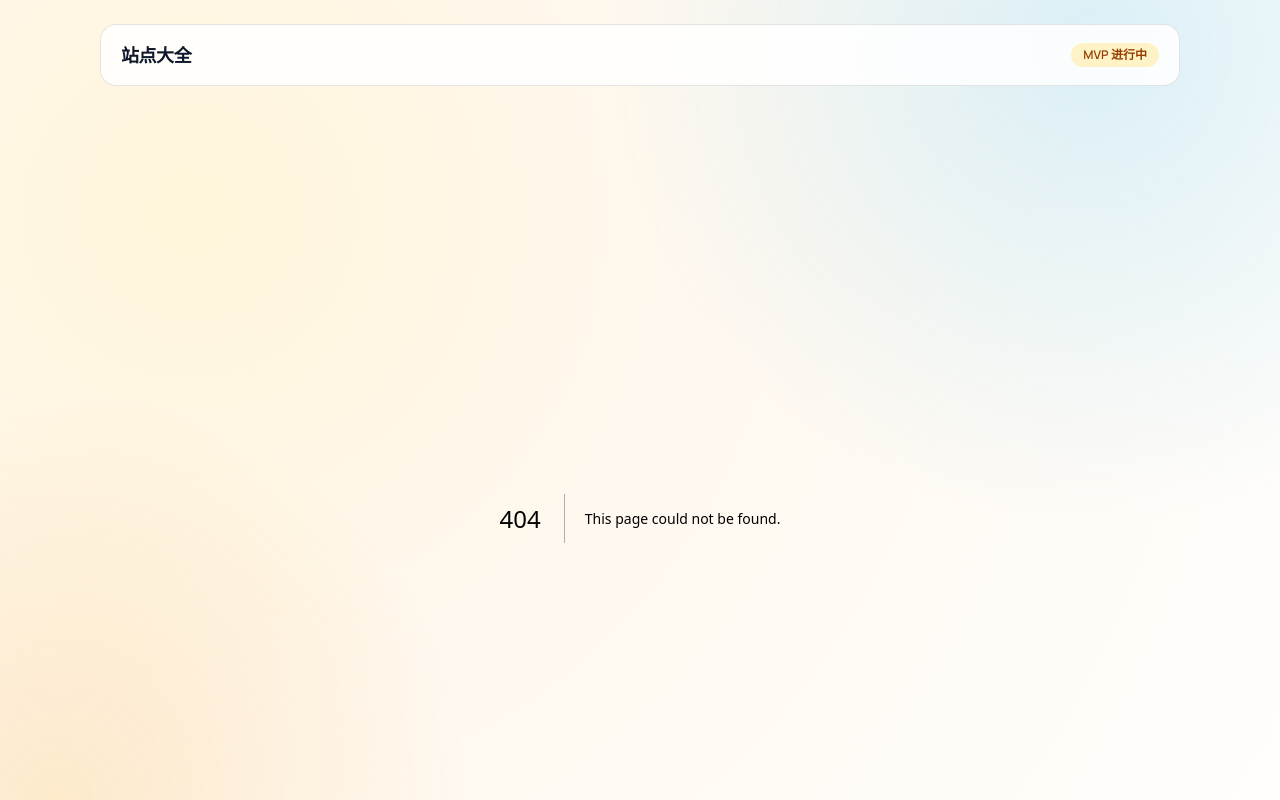
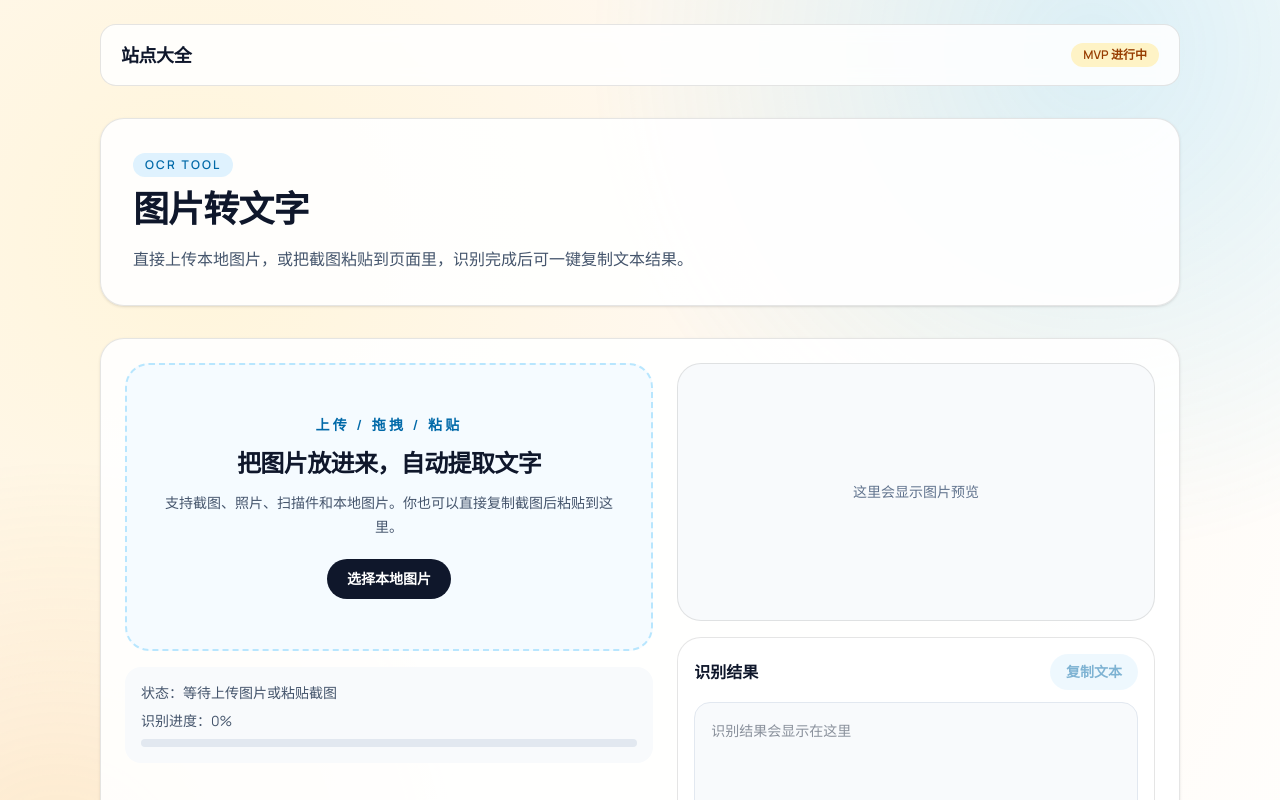
Before and after one commit to ChenChangxinX/web-for-myself, a Next.js app: page /tools/image-to-text in a window 1280 px wide. Before the commit this address had no page. Shown: the top 800 px of the page. Built offline with nearby package versions, Linux system fonts and the light colour scheme.

Commit message:
feat: add image to text ocr tool

```diff
--- /dev/null
+++ b/app/tools/image-to-text/ocr-tool.tsx
@@ -0,0 +1,213 @@
+"use client";
+
+import { useEffect, useRef, useState, type ClipboardEvent } from "react";
+import { createWorker } from "tesseract.js";
+
+/* eslint-disable @next/next/no-img-element */
+
+type OcrWorker = Awaited<ReturnType<typeof createWorker>>;
+
+const LANGUAGE = "chi_sim";
+const LANG_PATH = "https://tessdata.projectnaptha.com/4.0.0_fast";
+
+export function OcrTool() {
+  const [previewUrl, setPreviewUrl] = useState<string | null>(null);
+  const [fileName, setFileName] = useState<string>("");
+  const [recognizedText, setRecognizedText] = useState<string>("");
+  const [progress, setProgress] = useState<number>(0);
+  const [statusMessage, setStatusMessage] = useState<string>("等待上传图片或粘贴截图");
+  const [isRecognizing, setIsRecognizing] = useState(false);
+  const [copyState, setCopyState] = useState<"idle" | "copied">("idle");
+  const workerRef = useRef<OcrWorker | null>(null);
+  const fileInputRef = useRef<HTMLInputElement | null>(null);
+
+  useEffect(() => {
+    return () => {
+      void workerRef.current?.terminate();
+    };
+  }, []);
+
+  useEffect(() => {
+    return () => {
+      if (previewUrl) {
+        URL.revokeObjectURL(previewUrl);
+      }
+    };
+  }, [previewUrl]);
+
+  async function ensureWorker() {
+    if (workerRef.current) {
+      return workerRef.current;
+    }
+
+    const worker = await createWorker(LANGUAGE, 1, {
+      langPath: LANG_PATH,
+      logger: (message) => {
+        if (typeof message.progress === "number") {
+          setProgress(Math.round(message.progress * 100));
+        }
+
+        if (message.status) {
+          setStatusMessage(message.status);
+        }
+      },
+    });
+
+    workerRef.current = worker;
+    return worker;
+  }
+
+  async function processFile(file: File) {
+    if (!file.type.startsWith("image/")) {
+      setStatusMessage("请选择图片文件");
+      return;
+    }
+
+    if (previewUrl) {
+      URL.revokeObjectURL(previewUrl);
+    }
+
+    const nextPreviewUrl = URL.createObjectURL(file);
+    setPreviewUrl(nextPreviewUrl);
+    setFileName(file.name);
+    setRecognizedText("");
+    setCopyState("idle");
+    setIsRecognizing(true);
+    setProgress(0);
+    setStatusMessage("正在初始化 OCR 引擎...");
+
+    try {
+      const worker = await ensureWorker();
+      const result = await worker.recognize(file);
+      setRecognizedText(result.data.text.trim());
+      setStatusMessage("识别完成");
+      setProgress(100);
+    } catch (error) {
+      setStatusMessage(error instanceof Error ? error.message : "识别失败，请重试");
+    } finally {
+      setIsRecognizing(false);
+    }
+  }
+
+  async function handlePaste(event: ClipboardEvent<HTMLDivElement>) {
+    const pastedFile = Array.from(event.clipboardData.items)
+      .map((item) => item.getAsFile())
+      .find((file): file is File => Boolean(file && file.type.startsWith("image/")));
+
+    if (pastedFile) {
+      event.preventDefault();
+      await processFile(pastedFile);
+    }
+  }
+
+  async function copyText() {
+    if (!recognizedText) {
+      return;
+    }
+
+    await navigator.clipboard.writeText(recognizedText);
+    setCopyState("copied");
+    window.setTimeout(() => setCopyState("idle"), 1500);
+  }
+
+  return (
+    <section
+      className="grid gap-6 rounded-3xl border border-black/10 bg-white/90 p-6 shadow-sm lg:grid-cols-[1.05fr_0.95fr]"
+      onPaste={handlePaste}
+      tabIndex={0}
+    >
+      <div className="space-y-4">
+        <div
+          className="flex min-h-72 cursor-pointer flex-col items-center justify-center rounded-3xl border-2 border-dashed border-sky-200 bg-sky-50/70 p-6 text-center transition hover:border-sky-300 hover:bg-sky-50"
+          onClick={() => fileInputRef.current?.click()}
+          onDragOver={(event) => event.preventDefault()}
+          onDrop={async (event) => {
+            event.preventDefault();
+            const droppedFile = event.dataTransfer.files?.[0];
+            if (droppedFile) {
+              await processFile(droppedFile);
+            }
+          }}
+        >
+          <p className="text-sm font-semibold uppercase tracking-[0.24em] text-sky-700">
+            上传 / 拖拽 / 粘贴
+          </p>
+          <h2 className="mt-3 text-2xl font-bold tracking-tight text-slate-900">
+            把图片放进来，自动提取文字
+          </h2>
+          <p className="mt-3 max-w-md text-sm leading-6 text-slate-600">
+            支持截图、照片、扫描件和本地图片。你也可以直接复制截图后粘贴到这里。
+          </p>
+
+          <input
+            ref={fileInputRef}
+            type="file"
+            accept="image/*"
+            className="hidden"
+            onChange={async (event) => {
+              const file = event.target.files?.[0];
+              if (file) {
+                await processFile(file);
+              }
+            }}
+          />
+
+          <button
+            type="button"
+            disabled={isRecognizing}
+            className="mt-5 rounded-full bg-slate-900 px-5 py-2.5 text-sm font-semibold text-white transition hover:-translate-y-0.5 hover:bg-slate-800"
+          >
+            {isRecognizing ? "识别中..." : "选择本地图片"}
+          </button>
+        </div>
+
+        <div className="rounded-2xl bg-slate-50 p-4 text-sm text-slate-600">
+          <p>状态：{statusMessage}</p>
+          <p className="mt-2">识别进度：{progress}%</p>
+          <div className="mt-2 h-2 overflow-hidden rounded-full bg-slate-200">
+            <div
+              className="h-full rounded-full bg-sky-500 transition-all"
+              style={{ width: `${progress}%` }}
+            />
+          </div>
+          {fileName ? <p className="mt-2 truncate">当前文件：{fileName}</p> : null}
+        </div>
+      </div>
+
+      <div className="space-y-4">
+        <div className="overflow-hidden rounded-3xl border border-black/10 bg-slate-50">
+          {previewUrl ? (
+            <img src={previewUrl} alt="上传预览" className="h-64 w-full object-contain bg-white" />
+          ) : (
+            <div className="flex h-64 items-center justify-center px-8 text-center text-sm text-slate-500">
+              这里会显示图片预览
+            </div>
+          )}
+        </div>
+
+        <div className="rounded-3xl border border-black/10 bg-white p-4">
+          <div className="mb-3 flex items-center justify-between gap-3">
+            <h3 className="text-base font-semibold text-slate-900">识别结果</h3>
+            <button
+              type="button"
+              onClick={copyText}
+              disabled={!recognizedText}
+              className="rounded-full bg-sky-100 px-4 py-2 text-sm font-semibold text-sky-700 disabled:cursor-not-allowed disabled:opacity-50"
+            >
+              {copyState === "copied" ? "已复制" : "复制文本"}
+            </button>
+          </div>
+          <textarea
+            value={recognizedText}
+            readOnly
+            placeholder="识别结果会显示在这里"
+            className="min-h-56 w-full resize-none rounded-2xl border border-slate-200 bg-slate-50 p-4 text-sm leading-6 text-slate-800 outline-none"
+          />
+          <p className="mt-3 text-xs leading-5 text-slate-500">
+            建议上传清晰、正向、对比度高的图片，识别效果更好。该工具在浏览器本地运行，不会把图片上传到服务器。
+          </p>
+        </div>
+      </div>
+    </section>
+  );
+}
--- /dev/null
+++ b/app/tools/image-to-text/page.tsx
@@ -0,0 +1,27 @@
+import type { Metadata } from "next";
+import { OcrTool } from "./ocr-tool";
+
+export const metadata: Metadata = {
+  title: "图片转文字 | 个人工具",
+  description: "在浏览器中上传或粘贴图片，识别其中的文字并复制到剪贴板。",
+};
+
+export default function ImageToTextPage() {
+  return (
+    <div className="space-y-8">
+      <section className="rounded-3xl border border-black/10 bg-white/90 p-8 shadow-sm">
+        <p className="mb-3 inline-flex rounded-full bg-sky-100 px-3 py-1 text-xs font-semibold tracking-[0.18em] text-sky-700">
+          OCR TOOL
+        </p>
+        <h1 className="text-3xl font-extrabold tracking-tight text-slate-900 md:text-4xl">
+          图片转文字
+        </h1>
+        <p className="mt-4 max-w-3xl text-base leading-7 text-slate-600">
+          直接上传本地图片，或把截图粘贴到页面里，识别完成后可一键复制文本结果。
+        </p>
+      </section>
+
+      <OcrTool />
+    </div>
+  );
+}
--- a/data/personal-tools.json
+++ b/data/personal-tools.json
@@ -76,6 +76,15 @@
       "name": "通用工具",
       "sites": [
         {
+          "id": "image-to-text",
+          "name": "图片转文字",
+          "url": "/tools/image-to-text",
+          "description": "上传或粘贴本地图片，自动识别并复制图片中的文字。",
+          "tags": ["OCR", "图片处理", "文字提取"],
+          "featured": true,
+          "status": "active"
+        },
+        {
           "id": "tinypng",
           "name": "TinyPNG",
           "url": "https://tinypng.com/",
--- a/features/site-directory/components/site-card.tsx
+++ b/features/site-directory/components/site-card.tsx
@@ -1,3 +1,4 @@
+import Link from "next/link";
 import type { SiteItem } from "@/types/site";
 
 interface SiteCardProps {
@@ -5,6 +6,8 @@ interface SiteCardProps {
 }
 
 export function SiteCard({ site }: SiteCardProps) {
+  const isInternalHref = site.url.startsWith("/");
+
   return (
     <article className="rounded-2xl border border-black/10 bg-white p-5 shadow-sm transition hover:-translate-y-0.5 hover:shadow-md">
       <div className="mb-3 flex items-start justify-between gap-4">
@@ -29,6 +32,11 @@ export function SiteCard({ site }: SiteCardProps) {
         ))}
       </ul>
 
+      {isInternalHref ? (
+        <Link href={site.url} className="inline-flex items-center text-sm font-semibold text-sky-700 hover:text-sky-800">
+          打开工具
+        </Link>
+      ) : (
         <a
           href={site.url}
           target="_blank"
@@ -37,6 +45,7 @@ export function SiteCard({ site }: SiteCardProps) {
         >
           访问网站
         </a>
+      )}
     </article>
   );
 }
--- a/lib/site-data.ts
+++ b/lib/site-data.ts
@@ -5,9 +5,13 @@ const moduleDatasetMap: Record<string, unknown> = {
   "personal-tools": personalToolsData,
 };
 
-function isValidHttpUrl(input: unknown): input is string {
+function isValidSiteHref(input: unknown): input is string {
   if (typeof input !== "string") {
     return false;
+  }
+
+  if (input.startsWith("/")) {
+    return true;
   }
 
   try {
@@ -31,7 +35,7 @@ function isSiteItem(value: unknown): value is SiteItem {
     candidate.id.length > 0 &&
     typeof candidate.name === "string" &&
     candidate.name.length > 0 &&
-    isValidHttpUrl(candidate.url) &&
+    isValidSiteHref(candidate.url) &&
     typeof candidate.description === "string" &&
     Array.isArray(candidate.tags) &&
     candidate.tags.every((tag) => typeof tag === "string") &&
--- a/package.json
+++ b/package.json
@@ -12,7 +12,8 @@
   "dependencies": {
     "next": "16.2.6",
     "react": "19.2.4",
-    "react-dom": "19.2.4"
+    "react-dom": "19.2.4",
+    "tesseract.js": "^7.0.0"
   },
   "devDependencies": {
     "@tailwindcss/postcss": "^4",
```
Also changed, not shown: 1 other file (tests, documents, lock files or other folders). Lines whose indentation alone changed are shown as unchanged.
